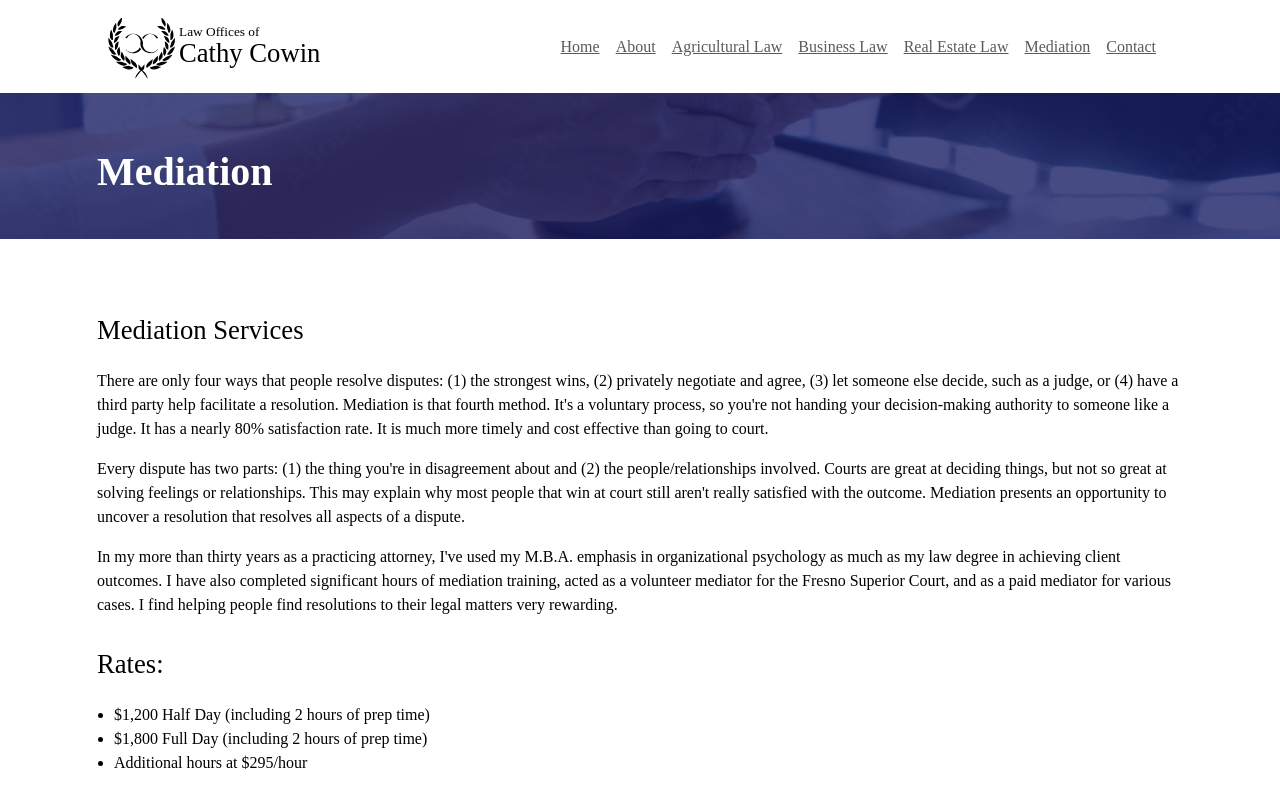
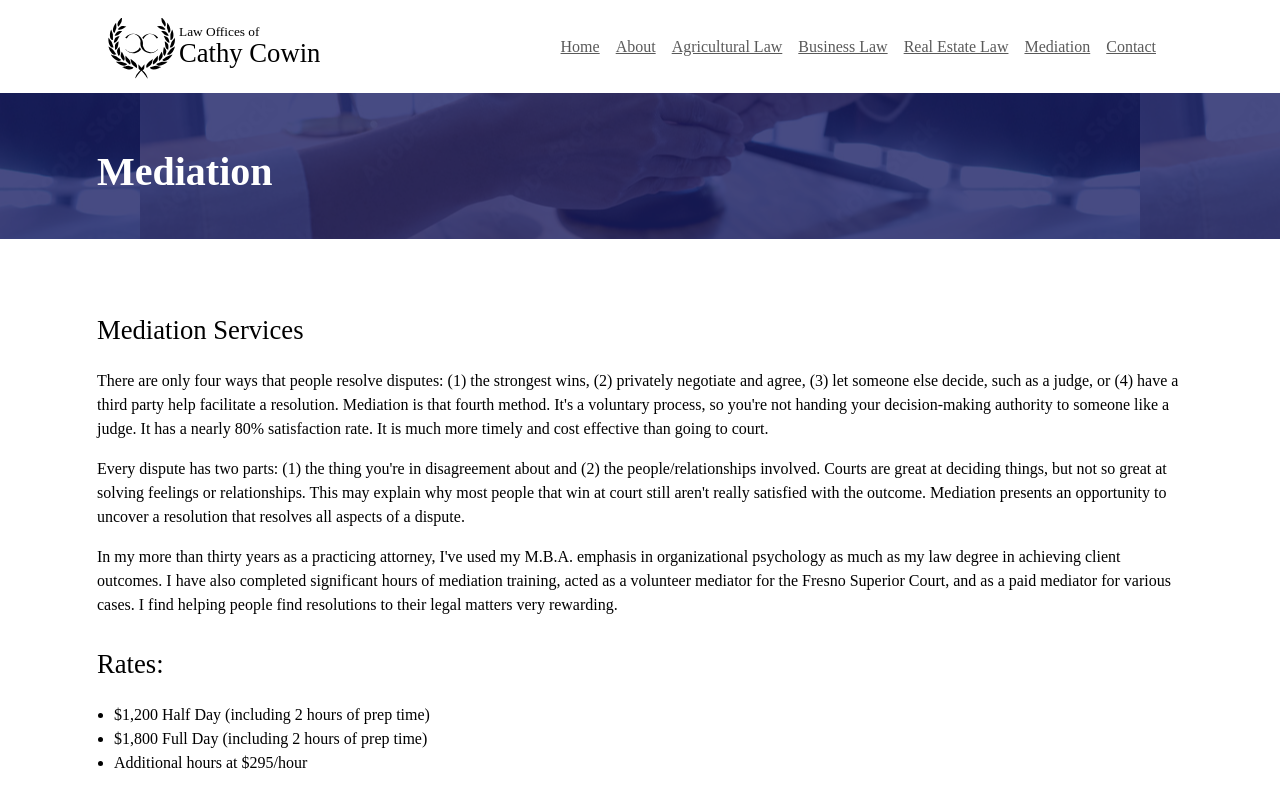
Before and after one commit to phatcowin/Attorney-Cathy-LIVE, a React (Create React App) app: page /mediation in a window 1280 px wide. Shown: the top 800 px of the page. Built offline with nearby package versions, Linux system fonts and the light colour scheme; a web font is replaced by a local one.

Commit message:
Stock photo change

```diff
--- a/src/pages/BusinessPage.js
+++ b/src/pages/BusinessPage.js
@@ -1,5 +1,5 @@
 import './BusinessPage.scss';
-import businessBackgroundImage from '../img/business_page.jpeg';
+import businessBackgroundImage from '../img/businessContract.jpeg';
 import Container from 'react-bootstrap/Container';
 
 function BusinessPage() {
--- a/src/pages/MediationPage.scss
+++ b/src/pages/MediationPage.scss
@@ -2,7 +2,6 @@
     margin: 0;
     padding: 0;
     border: none;
-    background-size: 100%;
+    background-size: fill;
     background-position: center;
-    background-size: 100%;
 }
--- a/src/pages/RealEstatePage.js
+++ b/src/pages/RealEstatePage.js
@@ -1,5 +1,5 @@
 import './RealEstatePage.scss';
-import realEstateBackgroundImage from '../img/realestate_page.jpeg';
+import realEstateBackgroundImage from '../img/business_page.jpeg';
 import Container from 'react-bootstrap/Container';
 
 function RealEstatePage() {
--- a/src/pages/RealEstatePage.scss
+++ b/src/pages/RealEstatePage.scss
@@ -2,7 +2,7 @@
     margin: 0;
     padding: 0;
     border: none;
-    background-size: 100%;
+    background-size: fill;
     background-position: center;
     background-size: 100%;
 }
```
Also changed, not shown: src/img/businessContract.jpeg (added), 1 other file (tests, documents, lock files or other folders).
